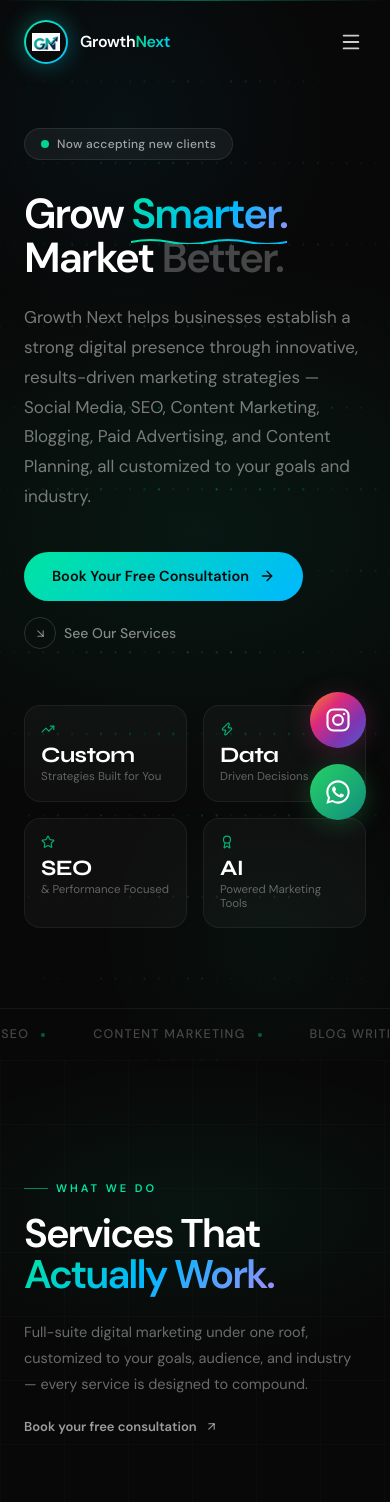
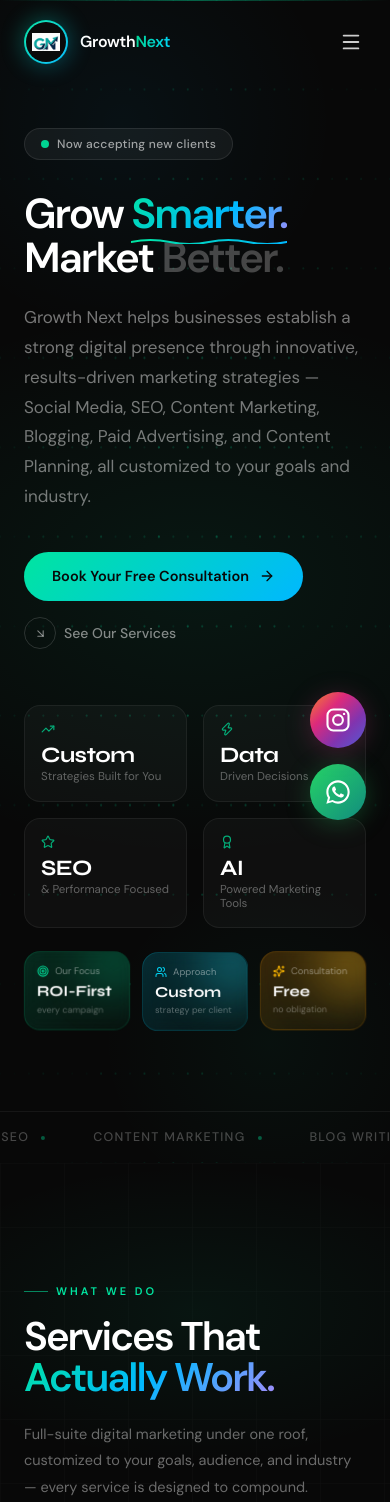
Before and after one commit to codess-book/growth-nest-agency, a Next.js app: page / in a window 390 px wide. Shown: the top 1502 px of the page. Built offline with nearby package versions, Linux system fonts and the light colour scheme.

Commit message:
minor changes new

```diff
--- a/Components/Hero.tsx
+++ b/Components/Hero.tsx
@@ -223,7 +223,7 @@
 
             {/* Stats row */}
             <div
-              className={`grid grid-cols-2 sm:grid-cols-4 gap-4 transition-all duration-700 ${ready ? 'opacity-100 translate-y-0' : 'opacity-0 translate-y-6'}`}
+              className={`grid grid-cols-2 sm:grid-cols-4 gap-4 mb-4 transition-all duration-700 ${ready ? 'opacity-100 translate-y-0' : 'opacity-0 translate-y-6'}`}
               style={{ transitionDelay: '0.45s' }}
             >
               {stats.map(({ value, label, icon: Icon }) => (
@@ -234,9 +234,43 @@
                 </div>
               ))}
             </div>
+
+            {/* MOBILE — animated floating cards (only shown below lg) */}
+            <div
+              className={`grid lg:hidden grid-cols-3 gap-3 mt-6 transition-all duration-700 ${ready ? 'opacity-100 translate-y-0' : 'opacity-0 translate-y-6'}`}
+              style={{ transitionDelay: '0.55s' }}
+            >
+              {floatingCards.map(({ icon: Icon, label, value, sub, color, border, iconColor, delay }, i) => (
+                <div
+                  key={label}
+                  className={`relative rounded-2xl p-3 bg-gradient-to-br ${color} border ${border} backdrop-blur-sm overflow-hidden`}
+                  style={{
+                    animation: `floatMobile 3.2s ease-in-out infinite`,
+                    animationDelay: delay,
+                    willChange: 'transform',
+                  }}
+                >
+                  {/* soft pulsing glow behind icon, keeps it feeling alive on small screens */}
+                  <span
+                    className="absolute -top-4 -right-4 w-14 h-14 rounded-full blur-xl opacity-40"
+                    style={{
+                      background: i === 0 ? '#00e5a0' : i === 1 ? '#22d3ee' : '#fbbf24',
+                      animation: `glowPulse 2.4s ease-in-out infinite`,
+                      animationDelay: delay,
+                    }}
+                  />
+                  <div className="relative flex items-center gap-1.5 mb-1.5">
+                    <Icon size={12} className={iconColor} />
+                    <span className="text-[9.5px] text-white/45 font-['DM_Sans',sans-serif] truncate">{label}</span>
+                  </div>
+                  <div className="relative font-['Syne',sans-serif] font-[700] text-[15px] text-white leading-none mb-1 truncate">{value}</div>
+                  <div className="relative text-[9px] text-white/35 font-['DM_Sans',sans-serif] truncate">{sub}</div>
+                </div>
+              ))}
+            </div>
           </div>
 
-          {/* RIGHT — visual card stack */}
+          {/* RIGHT — visual card stack (desktop only) */}
           <div
             className={`hidden lg:block relative h-[520px] transition-all duration-1000 ${ready ? 'opacity-100 translate-x-0' : 'opacity-0 translate-x-10'}`}
             style={{ transitionDelay: '0.5s' }}
@@ -315,6 +349,14 @@
           0%, 100% { transform: translateY(0px);  }
           50%       { transform: translateY(-10px); }
         }
+        @keyframes floatMobile {
+          0%, 100% { transform: translateY(0px) scale(1); }
+          50%       { transform: translateY(-6px) scale(1.02); }
+        }
+        @keyframes glowPulse {
+          0%, 100% { opacity: 0.25; transform: scale(1); }
+          50%       { opacity: 0.55; transform: scale(1.15); }
+        }
         @keyframes marquee {
           from { transform: translateX(0); }
           to   { transform: translateX(-50%); }
```
